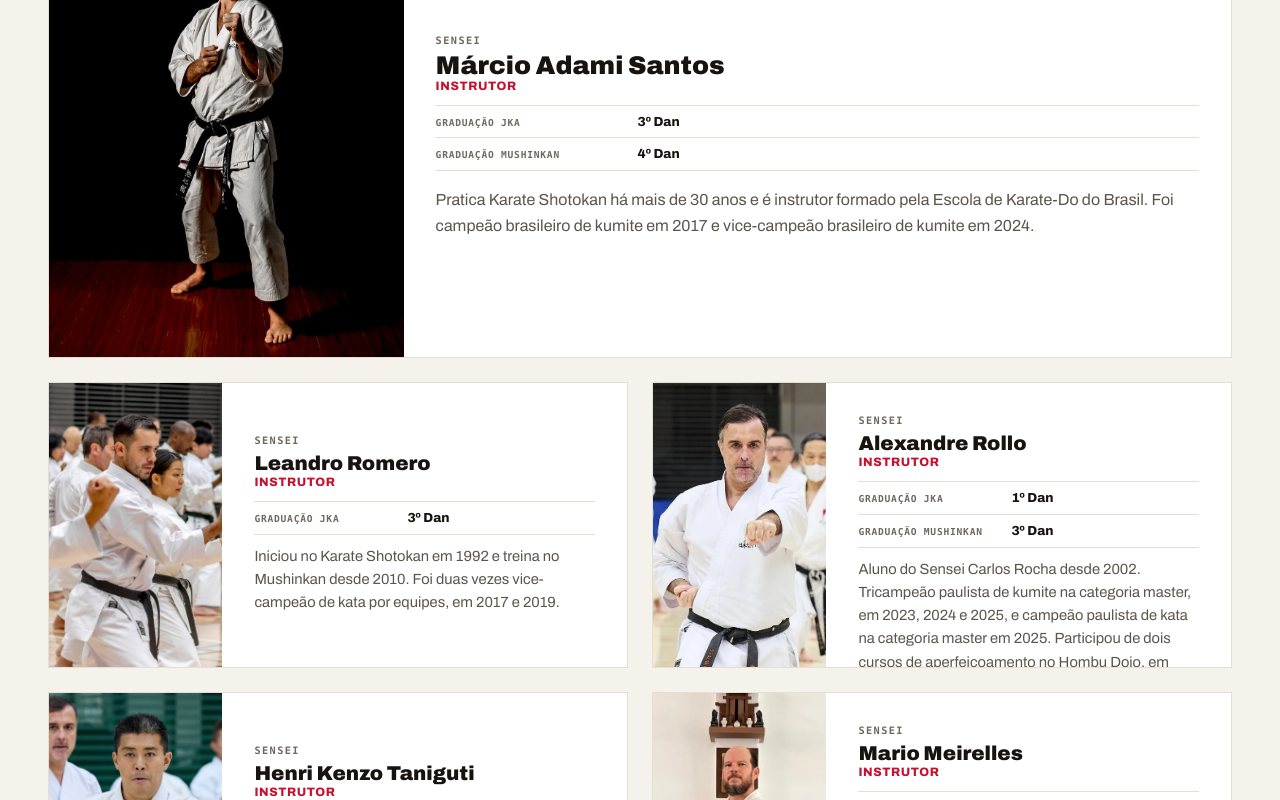
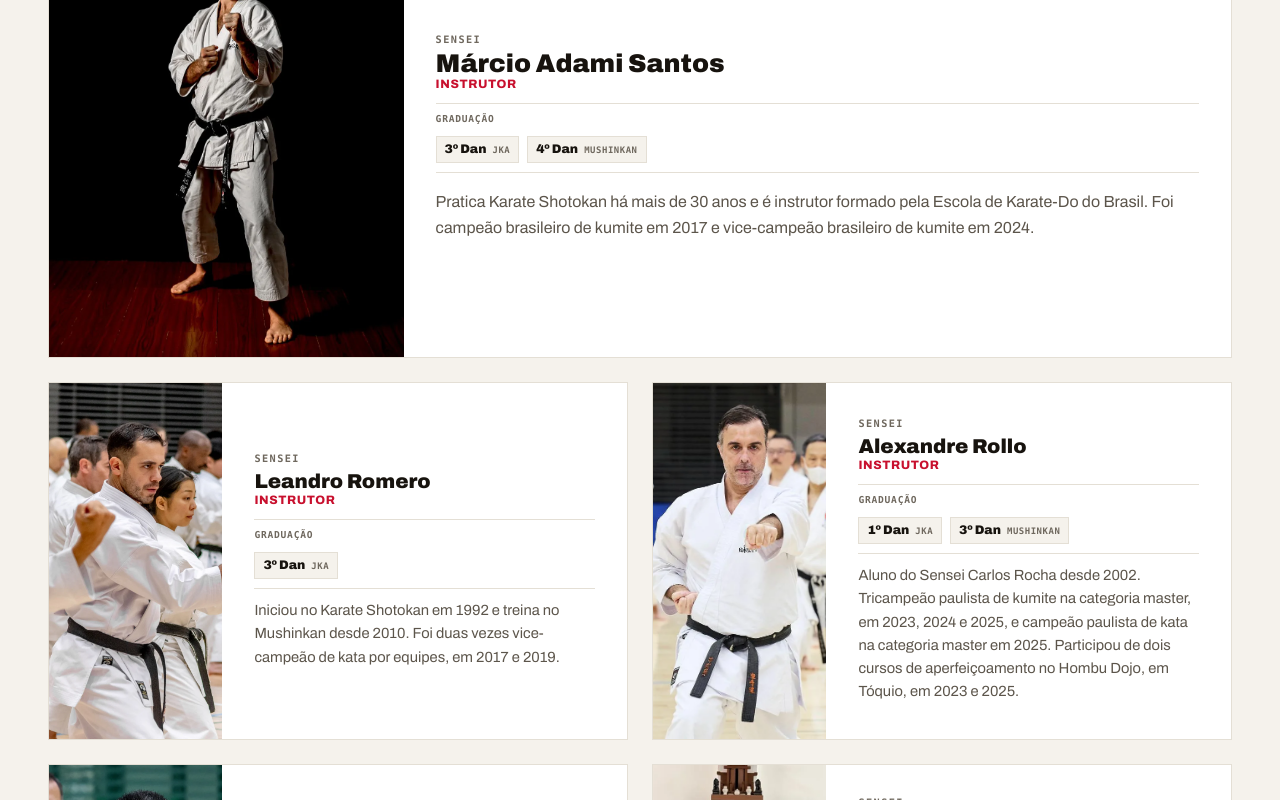
Before and after one commit to rikicx/mushinkan, a Next.js app: page /o-dojo in a window 1280 px wide. Shown: the part 3720-4520 px from the top of the page. Built offline with nearby package versions, Linux system fonts and the light colour scheme; a web font is replaced by a local one.

Commit message:
fix(instructors): refine credential presentation

```diff
--- a/src/components/Cards.module.css
+++ b/src/components/Cards.module.css
@@ -63,6 +63,60 @@
   display: grid;
   margin: 12px 0 0;
   border-top: 1px solid var(--color-line-soft);
+}
+
+.graduationGroup {
+  display: grid;
+  gap: 10px;
+  padding: 9px 0;
+  border-bottom: 1px solid var(--color-line-soft);
+}
+
+.graduationGroup dt {
+  color: var(--color-subtle);
+  font-family: var(--font-mono);
+  font-size: 0.6rem;
+  font-weight: 800;
+  letter-spacing: 0.08em;
+  line-height: 1.35;
+  text-transform: uppercase;
+}
+
+.graduationGroup dd {
+  margin: 0;
+}
+
+.credentialBadges {
+  display: flex;
+  flex-wrap: wrap;
+  gap: 8px;
+}
+
+.credentialBadge {
+  display: inline-flex;
+  align-items: baseline;
+  gap: 6px;
+  padding: 5px 8px;
+  border: 1px solid var(--color-line-soft);
+  background: var(--color-paper);
+  color: var(--color-ink);
+  white-space: nowrap;
+}
+
+.credentialBadge strong {
+  font-size: 0.78rem;
+  font-weight: 900;
+  line-height: 1.2;
+}
+
+.credentialBadge span {
+  color: var(--color-subtle);
+  font-family: var(--font-mono);
+  font-size: 0.56rem;
+  font-weight: 800;
+  letter-spacing: 0.06em;
+  line-height: 1.2;
+  text-transform: uppercase;
 }
 
 .credentialItem {
@@ -200,14 +254,14 @@
   grid-template-columns: repeat(2, minmax(0, 1fr));
   gap: 24px;
   margin-top: 24px;
-  grid-auto-rows: clamp(286px, 21vw, 338px);
+  grid-auto-rows: clamp(358px, 26.25vw, 423px);
 }
 
 .leadCard {
   display: grid;
   min-width: 0;
   grid-template-columns: 30% minmax(0, 1fr);
-  height: clamp(286px, 21vw, 338px);
+  height: clamp(358px, 26.25vw, 423px);
   overflow: hidden;
 }
 
@@ -248,11 +302,11 @@
   }
 
   .leadGrid {
-    grid-auto-rows: 300px;
+    grid-auto-rows: 375px;
   }
 
   .leadCard {
-    height: 300px;
+    height: 375px;
     grid-template-columns: 30% minmax(0, 1fr);
   }
 
@@ -266,6 +320,15 @@
 }
 
 @media (max-width: 700px) {
+  .leadGrid {
+    grid-auto-rows: auto;
+  }
+
+  .leadCard {
+    height: auto;
+    min-height: 360px;
+  }
+
   .featuredSensei {
     grid-template-columns: 1fr;
     height: auto;
@@ -292,6 +355,7 @@
   }
 
   .leadImage {
+    height: auto;
     min-height: 280px;
   }
 
--- a/src/components/Cards.tsx
+++ b/src/components/Cards.tsx
@@ -6,9 +6,29 @@ import sharedStyles from "./Shared.module.css";
 import styles from "./Cards.module.css";
 
 function SenseiCredentials({ sensei }: { sensei: Sensei }) {
+  const graduations = sensei.credentials.filter((credential) =>
+    credential.label.startsWith("Graduação")
+  );
+  const otherCredentials = sensei.credentials.filter(
+    (credential) => !credential.label.startsWith("Graduação")
+  );
+
   return (
     <dl className={styles.credentialList}>
-      {sensei.credentials.map((credential) => (
+      {graduations.length > 0 ? (
+        <div className={styles.graduationGroup}>
+          <dt>Graduação</dt>
+          <dd className={styles.credentialBadges}>
+            {graduations.map((credential) => (
+              <span className={styles.credentialBadge} key={credential.label}>
+                <strong>{credential.value}</strong>
+                <span>{credential.label.replace(/^Graduação\s*/, "")}</span>
+              </span>
+            ))}
+          </dd>
+        </div>
+      ) : null}
+      {otherCredentials.map((credential) => (
         <div className={styles.credentialItem} key={credential.label}>
           <dt>{credential.label}</dt>
           <dd>{credential.value}</dd>
```
